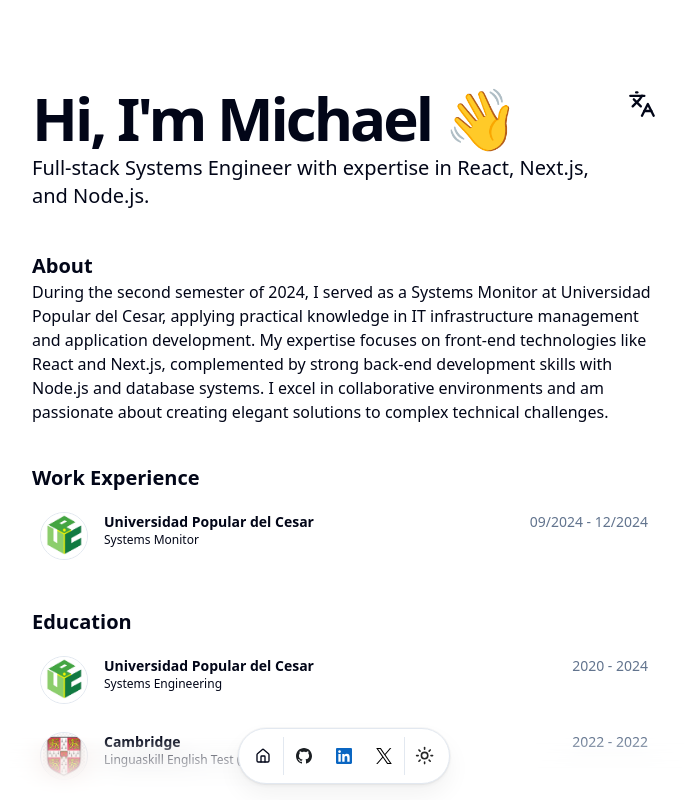
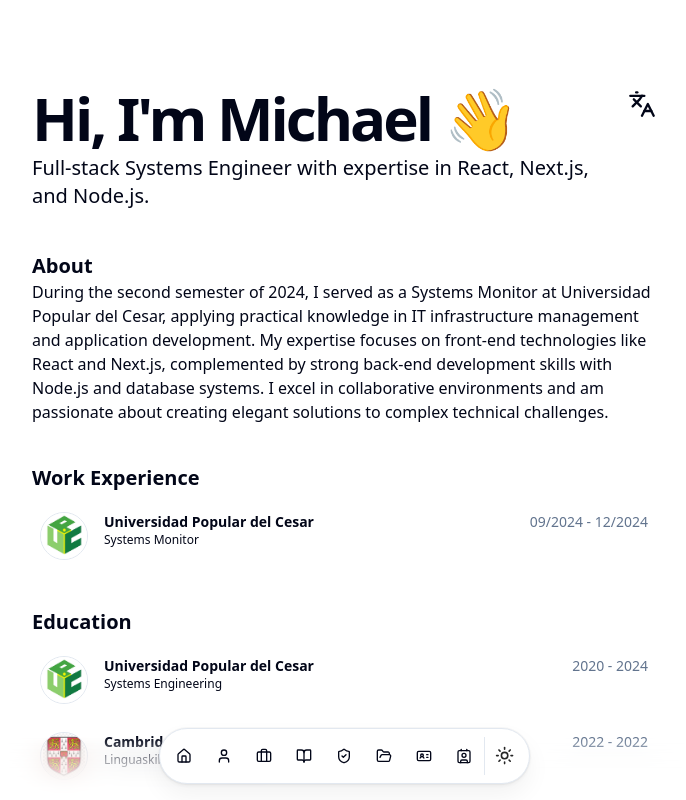
Before and after one commit to mtorresweb/portfolio2025, a Next.js app: page /en in a window 1280 px wide. Shown: the top 800 px of the page, without its empty margins (296-982 px from the left). Built offline with nearby package versions, Linux system fonts and the light colour scheme.

Commit message:
feat: enhance navigation structure and localization; add smooth scrolling and new icons

```diff
--- a/messages/en.json
+++ b/messages/en.json
@@ -126,5 +126,16 @@
     "description_pre": "Want to chat? Just shoot me an email at ",
     "description_post": " or use any of the social links provided. I'll respond as soon as I can!",
     "twitterText": "me@michaelt.engineer"
+  },
+  "Navigation": {
+    "hero": "Home",
+    "about": "About",
+    "work": "Work Experience",
+    "education": "Education",
+    "skills": "Skills",
+    "projects": "Projects",
+    "certifications": "Certifications",
+    "contact": "Contact",
+    "theme": "Theme"
   }
 }
--- a/messages/es.json
+++ b/messages/es.json
@@ -126,5 +126,16 @@
     "description_pre": "¿Quieres hablar? Simplemente envíame un email a ",
     "description_post": " o utiliza los enlaces disponibles en esta sección para contactarme. Responderé a tu consulta lo antes posible.",
     "twitterText": "me@michaelt.engineer"
+  },
+  "Navigation": {
+    "hero": "Inicio",
+    "about": "Acerca de mí",
+    "work": "Experiencia Laboral",
+    "education": "Educación",
+    "skills": "Habilidades",
+    "projects": "Proyectos",
+    "certifications": "Certificaciones",
+    "contact": "Contacto",
+    "theme": "Tema"
   }
 }
--- a/src/app/[locale]/page.tsx
+++ b/src/app/[locale]/page.tsx
@@ -13,6 +13,9 @@ import { notFound } from "next/navigation";
 import { routing } from "@/i18n/routing";
 import { getTranslations } from "next-intl/server";
 import { LanguageSwitcher } from "@/components/language-switcher";
+import { cn } from "@/lib/utils";
+import Link from "next/link";
+import { buttonVariants } from "@/components/ui/button";
 
 // Define interfaces for our translated data types
 interface WorkItem {
@@ -67,7 +70,7 @@ export default async function Page({ params }: { params: { locale: string } }) {
 
   return (
     <main className="flex flex-col min-h-[100dvh] space-y-10">
-      <section id="hero">
+      <section id="hero" className="scroll-mt-8">
         <div className="mx-auto w-full max-w-2xl space-y-8">
           <div className="flex justify-between items-start">
             <div className="flex-col flex flex-1 space-y-1.5">
@@ -89,7 +92,8 @@ export default async function Page({ params }: { params: { locale: string } }) {
           </div>
         </div>
       </section>
-      <section id="about">
+
+      <section id="about" className="scroll-mt-8">
         <BlurFade delay={BLUR_FADE_DELAY * 3}>
           <h2 className="text-xl font-bold">{tAbout("title")}</h2>
         </BlurFade>
@@ -97,7 +101,8 @@ export default async function Page({ params }: { params: { locale: string } }) {
           <Markdown>{tAbout("summary")}</Markdown>
         </BlurFade>
       </section>
-      <section id="work">
+
+      <section id="work" className="scroll-mt-8">
         <div className="flex min-h-0 flex-col gap-y-3">
           <BlurFade delay={BLUR_FADE_DELAY * 5}>
             <h2 className="text-xl font-bold">{tWork("title")}</h2>
@@ -122,7 +127,8 @@ export default async function Page({ params }: { params: { locale: string } }) {
           ))}
         </div>
       </section>
-      <section id="education">
+
+      <section id="education" className="scroll-mt-8">
         <div className="flex min-h-0 flex-col gap-y-3">
           <BlurFade delay={BLUR_FADE_DELAY * 7}>
             <h2 className="text-xl font-bold">{tEducation("title")}</h2>
@@ -147,7 +153,8 @@ export default async function Page({ params }: { params: { locale: string } }) {
             ))}
         </div>
       </section>
-      <section id="skills">
+
+      <section id="skills" className="scroll-mt-8">
         <div className="flex min-h-0 flex-col gap-y-3">
           <BlurFade delay={BLUR_FADE_DELAY * 9}>
             <h2 className="text-xl font-bold">{tSkills("title")}</h2>
@@ -161,7 +168,8 @@ export default async function Page({ params }: { params: { locale: string } }) {
           </div>
         </div>
       </section>
-      <section id="projects">
+
+      <section id="projects" className="scroll-mt-8">
         <div className="space-y-12 w-full py-12">
           <BlurFade delay={BLUR_FADE_DELAY * 11}>
             <div className="flex flex-col items-center justify-center space-y-4 text-center">
@@ -200,7 +208,8 @@ export default async function Page({ params }: { params: { locale: string } }) {
           </div>
         </div>
       </section>
-      <section id="certifications">
+
+      <section id="certifications" className="scroll-mt-8">
         <div className="space-y-12 w-full py-12">
           <BlurFade delay={BLUR_FADE_DELAY * 13}>
             <div className="flex flex-col items-center justify-center space-y-4 text-center">
@@ -243,7 +252,8 @@ export default async function Page({ params }: { params: { locale: string } }) {
           </BlurFade>
         </div>
       </section>
-      <section id="contact">
+
+      <section id="contact" className="scroll-mt-8">
         <div className="grid items-center justify-center gap-4 px-4 text-center md:px-6 w-full py-12">
           <BlurFade delay={BLUR_FADE_DELAY * 16}>
             <div className="space-y-3">
@@ -260,6 +270,23 @@ export default async function Page({ params }: { params: { locale: string } }) {
                 </span>
                 {tContact("description_post")}
               </p>
+              <div className="flex justify-center gap-4 mt-6">
+                {Object.entries(DATA.contact.social).map(([name, social]) => (
+                  <Link
+                    key={name}
+                    href={social.url}
+                    target="_blank"
+                    rel="noopener noreferrer"
+                    className={cn(
+                      buttonVariants({ variant: "outline", size: "icon" }),
+                      "size-12",
+                    )}
+                  >
+                    <social.icon className="size-5" />
+                    <span className="sr-only">{name}</span>
+                  </Link>
+                ))}
+              </div>
             </div>
           </BlurFade>
         </div>
--- a/src/app/globals.css
+++ b/src/app/globals.css
@@ -116,7 +116,18 @@
   * {
     @apply border-border outline-ring/50;
   }
+
   body {
     @apply bg-background text-foreground;
   }
 }
+
+html {
+  scroll-behavior: smooth;
+}
+
+@media (prefers-reduced-motion: reduce) {
+  html {
+    scroll-behavior: auto;
+  }
+}
--- a/src/components/icons.tsx
+++ b/src/components/icons.tsx
@@ -1,4 +1,17 @@
-import { File, GlobeIcon, MailIcon } from "lucide-react";
+import {
+  BookOpenIcon,
+  BriefcaseIcon,
+  IdCard,
+  ContactIcon,
+  File,
+  GlobeIcon,
+  HomeIcon,
+  MailIcon,
+  MessageSquareIcon,
+  UserIcon,
+  ShieldCheck,
+  FolderOpen,
+} from "lucide-react";
 import ThemedIcon from "./themed-icon";
 import Image from "next/image";
 
@@ -6,7 +19,16 @@ export type IconProps = React.HTMLAttributes<SVGElement>;
 
 export const Icons = {
   globe: (props: IconProps) => <GlobeIcon {...props} />,
+  shield: (props: IconProps) => <ShieldCheck {...props} />,
+  folder: (props: IconProps) => <FolderOpen {...props} />,
   email: (props: IconProps) => <MailIcon {...props} />,
+  home: (props: IconProps) => <HomeIcon {...props} />,
+  user: (props: IconProps) => <UserIcon {...props} />,
+  work: (props: IconProps) => <BriefcaseIcon {...props} />,
+  education: (props: IconProps) => <BookOpenIcon {...props} />,
+  projects: (props: IconProps) => <MessageSquareIcon {...props} />,
+  certifications: (props: IconProps) => <IdCard {...props} />,
+  contact: (props: IconProps) => <ContactIcon {...props} />,
   x: (props: IconProps) => (
     <ThemedIcon
       lightVariant="/icons/X_light.svg"
--- a/src/components/navbar.tsx
+++ b/src/components/navbar.tsx
@@ -1,3 +1,5 @@
+"use client";
+
 import { Dock, DockIcon } from "@/components/magicui/dock";
 import { ModeToggle } from "@/components/mode-toggle";
 import { buttonVariants } from "@/components/ui/button";
@@ -9,15 +11,20 @@ import {
 } from "@/components/ui/tooltip";
 import { DATA } from "@/data/resume";
 import { cn } from "@/lib/utils";
+import { useTranslations } from "next-intl";
 import Link from "next/link";
 
 export default function Navbar() {
+  const t = useTranslations("Navigation");
+
   return (
     <div className="pointer-events-none fixed inset-x-0 bottom-0 z-30 mx-auto mb-4 flex origin-bottom h-full max-h-14">
       <div className="fixed bottom-0 inset-x-0 h-16 w-full bg-background to-transparent backdrop-blur-lg [-webkit-mask-image:linear-gradient(to_top,black,transparent)] dark:bg-background"></div>
       <Dock className="z-50 pointer-events-auto relative mx-auto flex min-h-full h-full items-center px-1 bg-background [box-shadow:0_0_0_1px_rgba(0,0,0,.03),0_2px_4px_rgba(0,0,0,.05),0_12px_24px_rgba(0,0,0,.05)] transform-gpu dark:[border:1px_solid_rgba(255,255,255,.1)] dark:[box-shadow:0_-20px_80px_-20px_#ffffff1f_inset] ">
         {DATA.navbar.map((item) => (
           <DockIcon key={item.href}>
+            <Tooltip>
+              <TooltipTrigger asChild>
                 <Link
                   href={item.href}
                   className={cn(
@@ -27,27 +34,9 @@ export default function Navbar() {
                 >
                   <item.icon className="size-4" />
                 </Link>
-          </DockIcon>
-        ))}
-        <Separator orientation="vertical" className="h-full" />
-        {Object.entries(DATA.contact.social)
-          .filter(([, social]) => social.navbar)
-          .map(([name, social]) => (
-            <DockIcon key={name}>
-              <Tooltip>
-                <TooltipTrigger asChild>
-                  <Link
-                    href={social.url}
-                    className={cn(
-                      buttonVariants({ variant: "ghost", size: "icon" }),
-                      "size-12",
-                    )}
-                  >
-                    <social.icon className="size-4" />
-                  </Link>
               </TooltipTrigger>
               <TooltipContent>
-                  <p>{name}</p>
+                <p>{t(item.href.replace("#", ""))}</p>
               </TooltipContent>
             </Tooltip>
           </DockIcon>
@@ -59,7 +48,7 @@ export default function Navbar() {
               <ModeToggle />
             </TooltipTrigger>
             <TooltipContent>
-              <p>Theme</p>
+              <p>{t("theme")}</p>
             </TooltipContent>
           </Tooltip>
         </DockIcon>
--- a/src/data/resume.tsx
+++ b/src/data/resume.tsx
@@ -1,5 +1,4 @@
 import { Icons } from "@/components/icons";
-import { HomeIcon } from "lucide-react";
 
 export const DATA = {
   name: "Michael Torres",
@@ -24,7 +23,16 @@ export const DATA = {
     "Docker",
     "Git",
   ],
-  navbar: [{ href: "/", icon: HomeIcon }],
+  navbar: [
+    { href: "#hero", icon: Icons.home },
+    { href: "#about", icon: Icons.user },
+    { href: "#work", icon: Icons.work },
+    { href: "#education", icon: Icons.education },
+    { href: "#skills", icon: Icons.shield },
+    { href: "#projects", icon: Icons.folder },
+    { href: "#certifications", icon: Icons.certifications },
+    { href: "#contact", icon: Icons.contact },
+  ],
   contact: {
     social: {
       GitHub: {
```
Also changed, not shown: 1 other file (tests, documents, lock files or other folders). Lines whose indentation alone changed are shown as unchanged.
